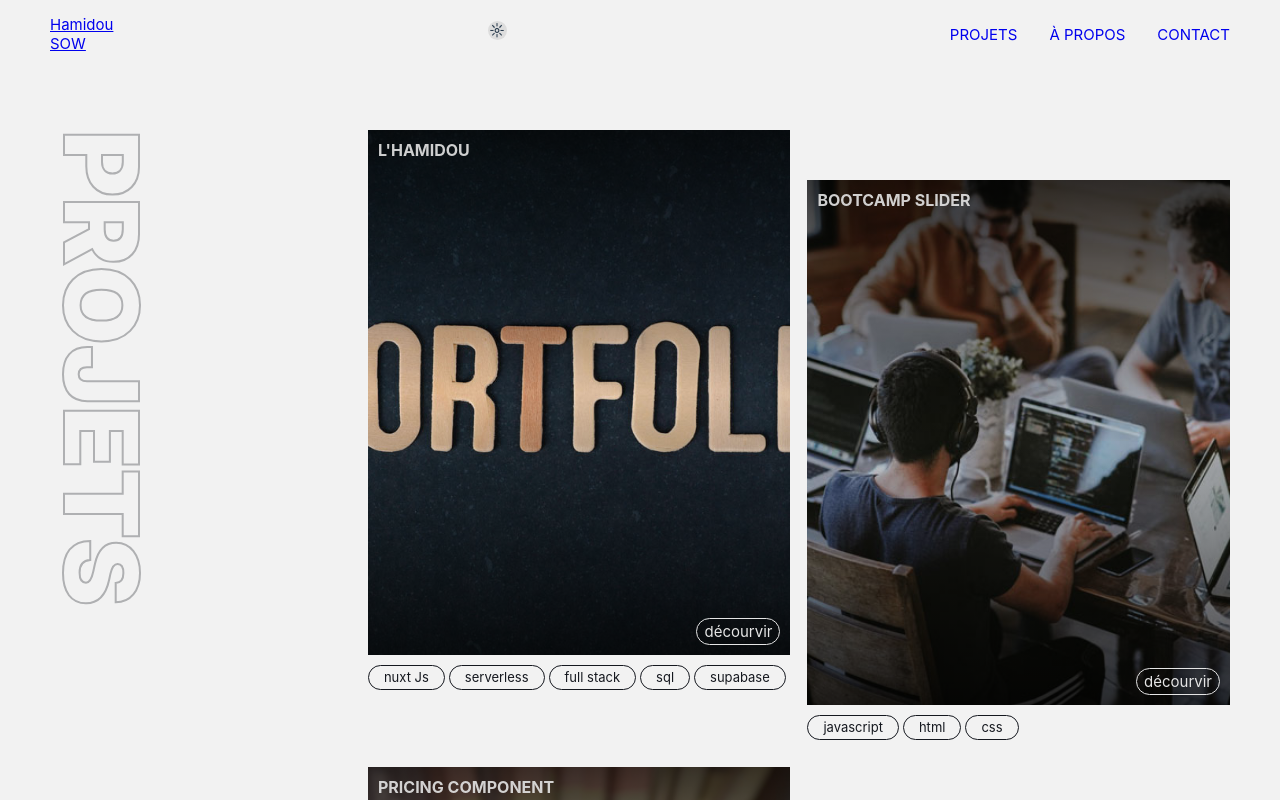
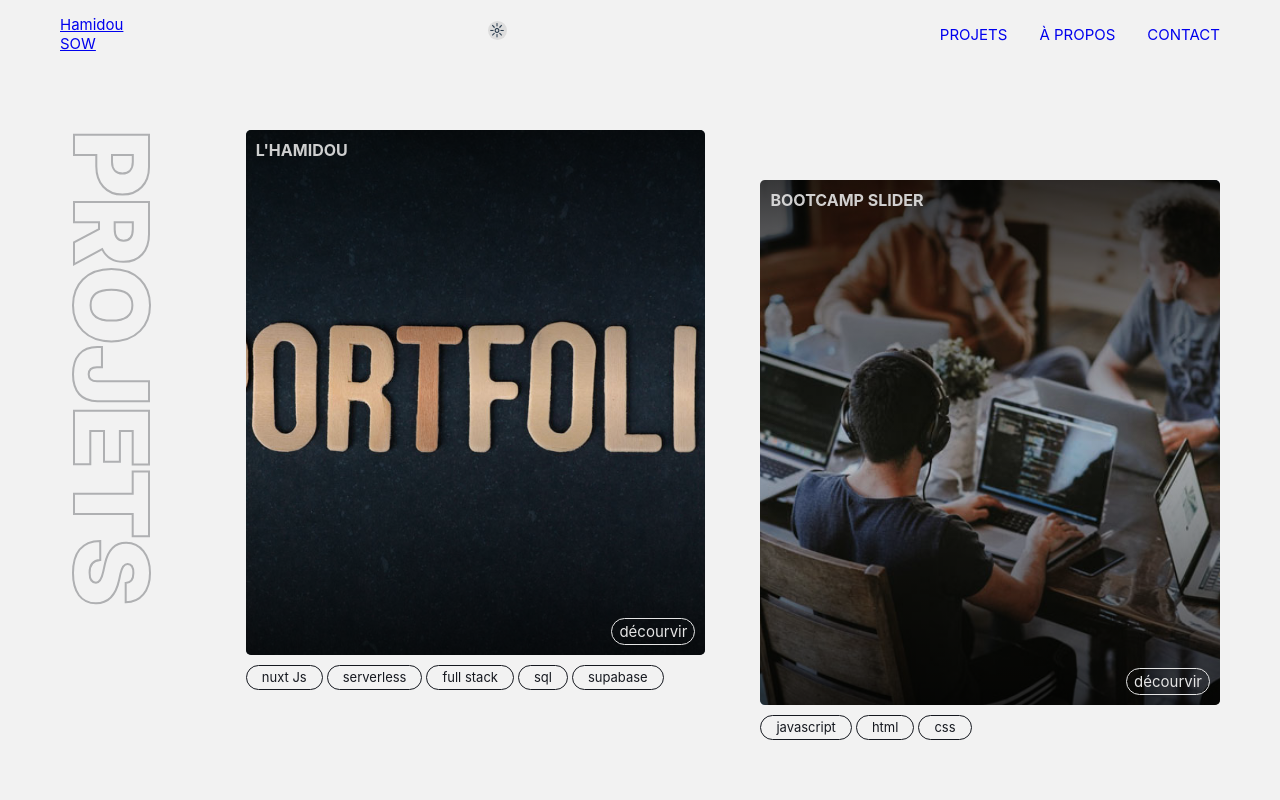
Before and after one commit to hamidousow/hamidousow, a Vue app: page /projects in a window 1280 px wide. Shown: the top 800 px of the page. Built offline with nearby package versions, Linux system fonts and the light colour scheme.

Commit message:
add border radius to cards; update gap between cards in cards grid

```diff
--- a/src/assets/styles/base.css
+++ b/src/assets/styles/base.css
@@ -156,7 +156,7 @@ body {
 
 @media screen and (min-width: 765px) {
   .container {
-    max-width: 1300px;
+    max-width: 1260px;
     padding: 0 50px;
   }
 }
--- a/src/components/CardProject.vue
+++ b/src/components/CardProject.vue
@@ -49,6 +49,8 @@ defineProps<{
         position: relative;
         padding: 10px;
         aspect-ratio: 3 / 2;
+        border-radius: 5px;
+        overflow: hidden;
     }
 
     .card__content {
--- a/src/views/ProjectsView.vue
+++ b/src/views/ProjectsView.vue
@@ -32,10 +32,7 @@ function navigateTo(id:any) {
 
 <style scoped>
     .section-projects {
-        /* display: grid;
-        grid-template-columns: 1fr 4fr; */
         padding-top: 130px;
-
         display: flex;
         flex-direction: row;
     }
@@ -54,7 +51,7 @@ function navigateTo(id:any) {
         display: flex;
         flex-direction: row;
         flex-wrap: wrap;
-        gap: 17px;
+        gap: 15px 0;
         flex: 4;
     }
 
@@ -66,8 +63,10 @@ function navigateTo(id:any) {
         .container-cards {
             display: grid;
             grid-template-columns: 1fr 1fr;
-            max-width: 875px;
+            max-width: 990px;
             justify-content: space-between;
+            gap: 55px;
+            flex: auto;
         }
 
         .white-space {
```
